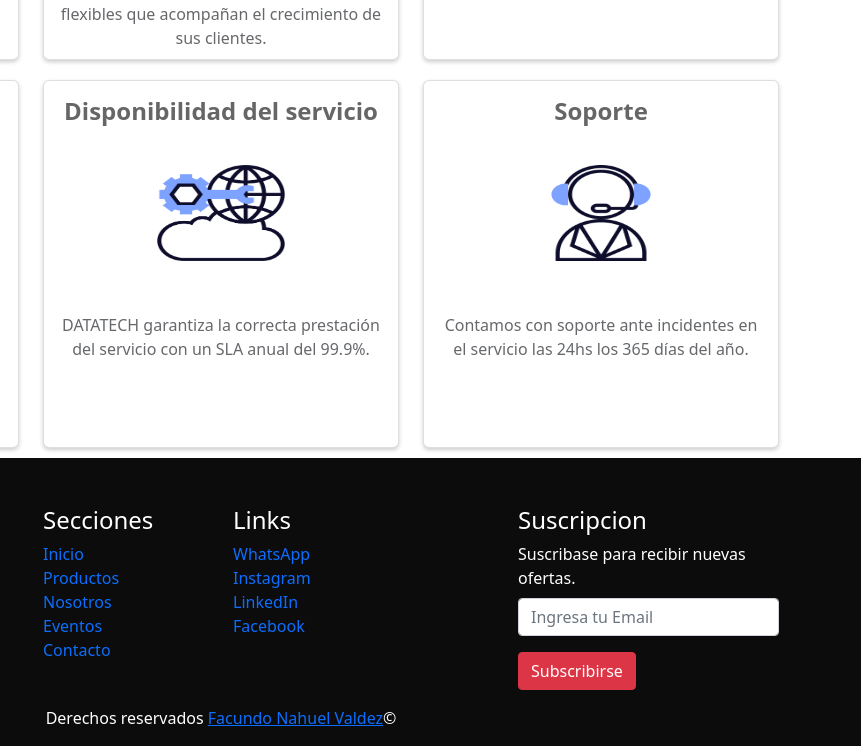
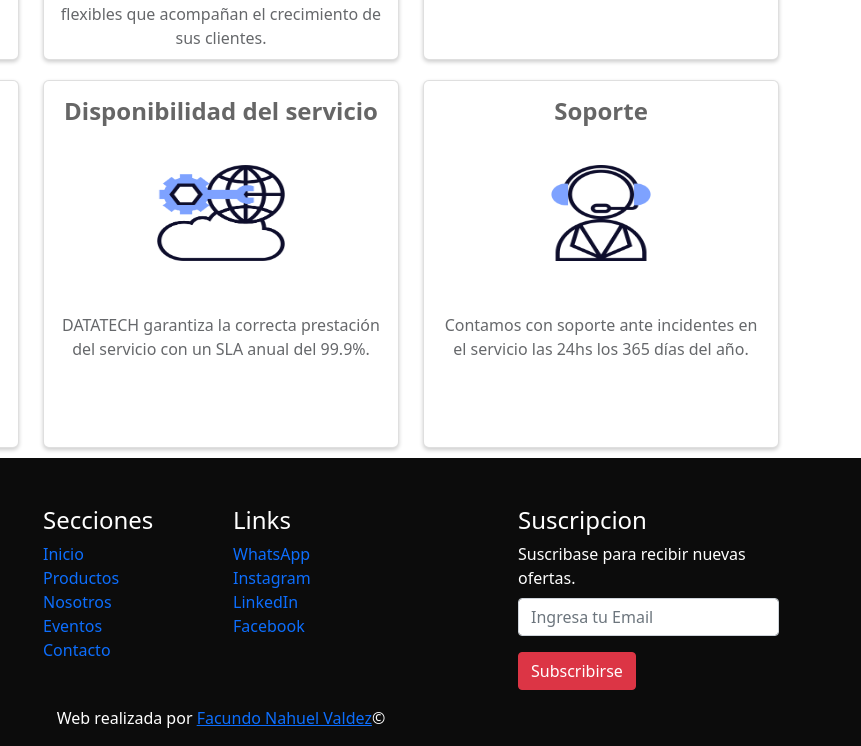
Before and after one commit to FacuValdezDev/FacundoValdez-Proyecto3, a website: page index.html in a window 1280 px wide. Shown: the part 2238-2984 px from the top of the page, 419-1280 px from the left. Drawn offline with nearby package versions, Linux system fonts and the light colour scheme; a web font is replaced by a local one.

Commit message:
cambios en index

```diff
--- a/index.html
+++ b/index.html
@@ -264,7 +264,7 @@
       </div>
       <div class="d-flex justify-content-center">
         <div class="copyright">
-          <p class="text-white">Derechos reservados <a href="#" target="_blank">Facundo Nahuel Valdez</a>©</p>
+          <p class="text-white">Web realizada por <a href="#" target="_blank">Facundo Nahuel Valdez</a>©</p>
         </div>
       </div>
     </div>
```
